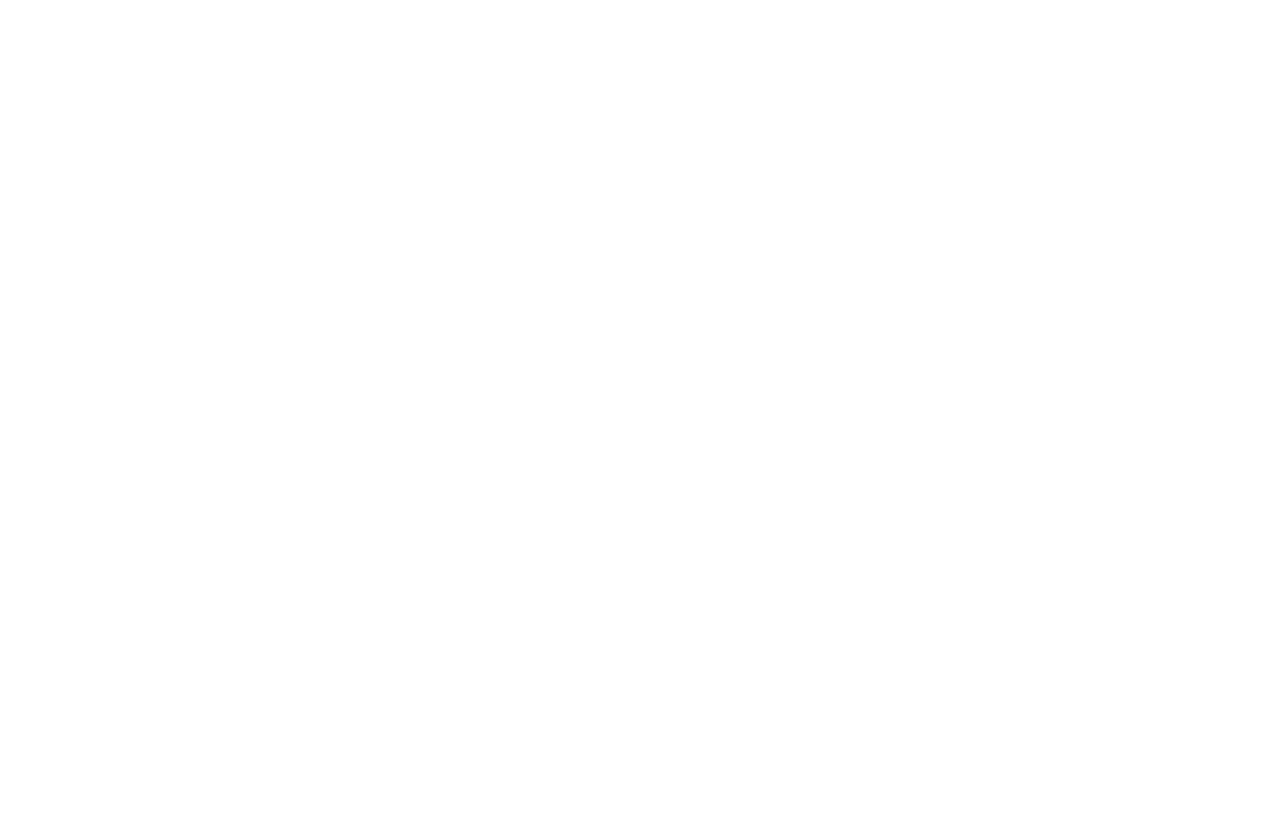
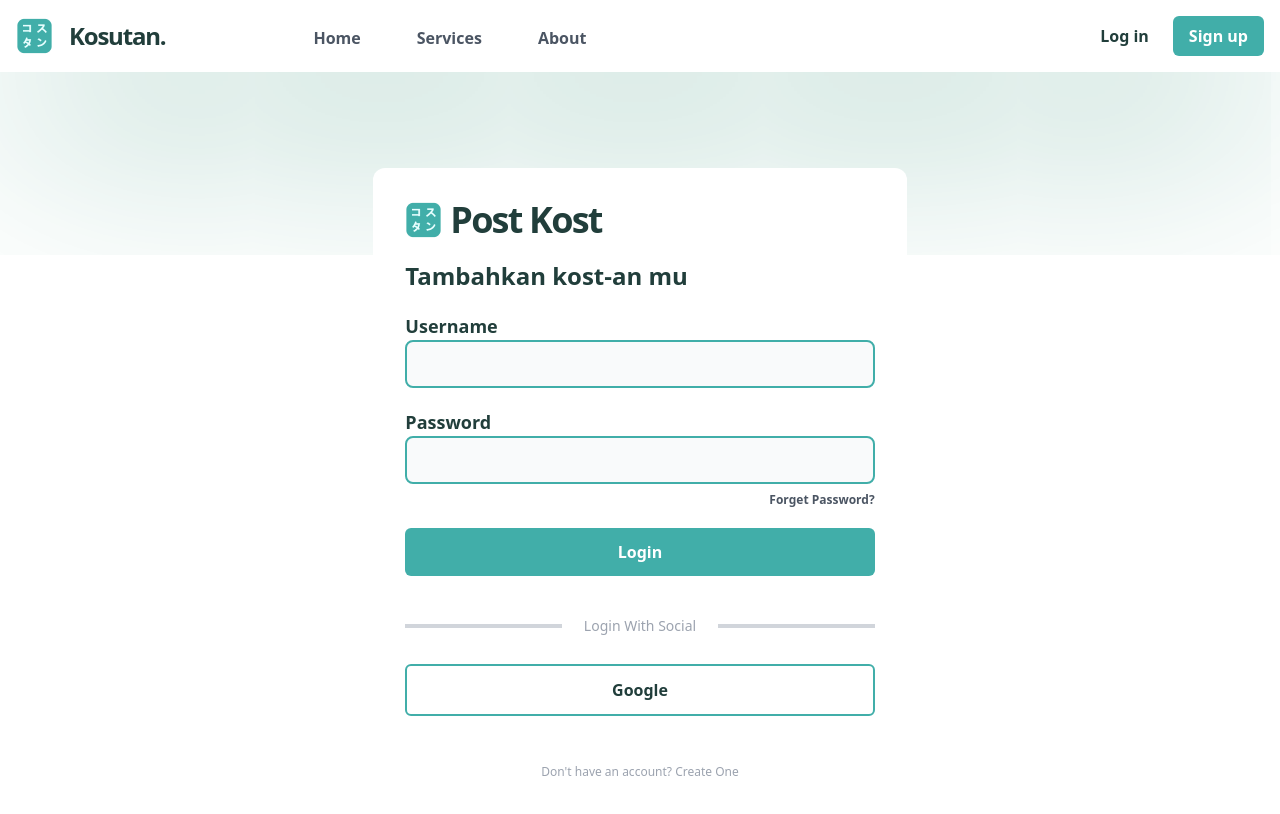
Before and after one commit to rifqi-luthfi/rpl-kosutan, a React (Create React App) app in the folder client/: page /postkost in a window 1280 px wide. Shown: the top 814 px of the page. Built offline with nearby package versions, Linux system fonts and the light colour scheme.

Commit message:
regis dikit

```diff
--- a/client/src/Router.js
+++ b/client/src/Router.js
@@ -8,6 +8,7 @@
 import Home from './page/Home';
 import Login from './page/Login';
 import Register from './page/Register';
+import PostKost from './page/PostKost';
 
 const Router = () => {
     return (
@@ -28,6 +29,9 @@
                 <Route path='/detail/:id'>
                     <DetailKost />
                 </Route>
+                <Route path='/postkost'>
+                    <PostKost />
+                </Route>
             </Switch>
         </RouterComp>
     )
--- /dev/null
+++ b/client/src/page/PostKost.js
@@ -0,0 +1,46 @@
+import React from 'react'
+import Button from '../components/Button'
+import Header from '../layout/Header'
+import { Link } from "react-router-dom";
+import FormLogin from '../forms/FormLogin';
+
+
+const PostKost = () => {
+    return (
+        <>
+        <Header/>
+        <div className="container">
+            <div className="bg-white lg:w-5/12  w-10/12 m-auto my-10 shadow-md rounded-xl mt-24">
+                <div className="py-8 px-8 rounded-xl">
+                    <Link to="/home">
+                        <div className="flex items-center cursor-pointer">
+                            <img className="mr-2"alt="logo" src={process.env.PUBLIC_URL + '/logo_kosutan.png'} />
+                            <p className="font-sans text-green-dark text-4xl text font-bold tracking-tighter">Post Kost</p>
+                        </div>
+                    </Link>
+                    <h1 className="text-green-dark text-2xl font-semibold mt-5">
+                    Tambahkan kost-an mu
+                    </h1>
+
+                    <FormLogin />
+
+                    <div className="flex md:justify-between justify-center items-center mt-10">
+                        <div className="bg-gray-300 md:block hidden w-4/12 h-1"></div>
+                        <p className="md:mx-2 text-sm text-gray-400"> Login With Social </p>
+                        <div className="bg-gray-300 md:block hidden w-4/12 h-1"></div>
+                    </div>
+
+                    <div className='flex mt-7'>
+                        <Button className="" variant="outlined" size="lg">Google</Button>
+                    </div>
+
+                    <p className="mt-12 text-xs text-center font-light text-gray-400"> Don't have an account? <a href="../auth/register.html" className="text-black font-medium"> Create One </a>  </p>
+
+                </div>
+            </div>
+        </div>
+        </>
+    )
+}
+
+export default PostKost
```
Also changed, not shown: 1 other file (tests, documents, lock files or other folders).
